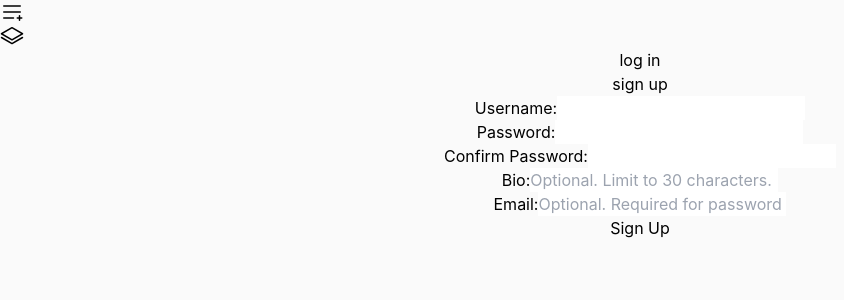
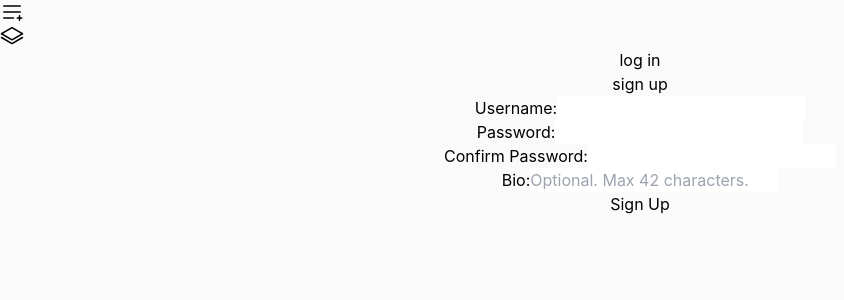
Before and after one commit to josephrmartinez/nineideasfrontend, a React (Vite) app: page /signup in a window 1280 px wide. Shown: the top 300 px of the page, without its empty margins (0-844 px from the left). Built offline with nearby package versions, Linux system fonts and the light colour scheme.

Commit message:
Remove email from sign up

```diff
--- a/src/routes/signUp.jsx
+++ b/src/routes/signUp.jsx
@@ -13,8 +13,7 @@ export default function SignUp(){
     username: '',
     password: '',
     confirmPassword: '',
-    bio: '',
-    email: '',
+    bio: ''
   });
 
   const handleChange = (e) => {
@@ -111,22 +110,10 @@ export default function SignUp(){
             id="bio"
             name="bio"
             value={formData.bio}
-            placeholder='Optional. Limit to 30 characters.'
+            placeholder='Optional. Max 42 characters.'
             onChange={handleChange}
             className="w-full px-3 py-2 border rounded"
-            maxLength="30"
-          />
-        </div>
-        <div className="mb-4">
-          <label htmlFor="email">Email:</label>
-          <input
-            type="email"
-            id="email"
-            name="email"
-            value={formData.email}
-            onChange={handleChange}
-            placeholder='Optional. Required for password reset.'
-            className="w-full px-3 py-2 border rounded"
+            maxLength="42"
           />
         </div>
         <button type="submit" className="px-4 py-2 my-4 bg-[#11699c] text-white rounded-lg">
```
